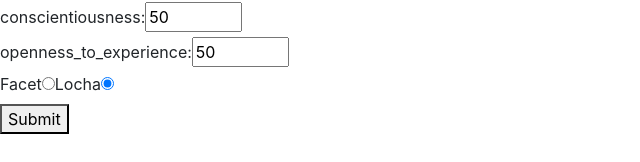
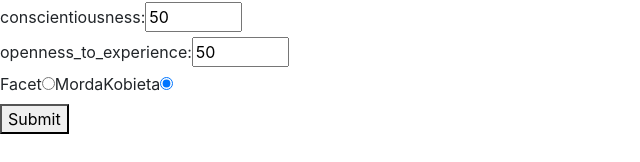
Before and after one commit to allgreed/big-pairing, a React app in the folder front/: page / in a window 1280 px wide. Shown: the part 163-325 px from the top of the page, without its empty margins (0-640 px from the left). Built offline with nearby package versions, Linux system fonts and the light colour scheme; the HTML template or start-up script is replaced by a standard one.

Commit message:
minor changes

```diff
--- a/front/src/frontend/view/Main.tsx
+++ b/front/src/frontend/view/Main.tsx
@@ -6,7 +6,7 @@ import axios from "axios";
 
 class RegisterDTO {
     constructor(
-        public name: string,
+        public nickname: string,
         public email: string,
         public sex: string,
         public traits: TraitsDTO
@@ -104,7 +104,7 @@ export class Main
                     checked={props.values.sex === "Male"}
                     onChange={props.handleChange}
                 />
-                    <label>Locha</label><input
+                    <label>MordaKobieta</label><input
                     type="radio"
                     name="Female"
                     value="Female"
```
